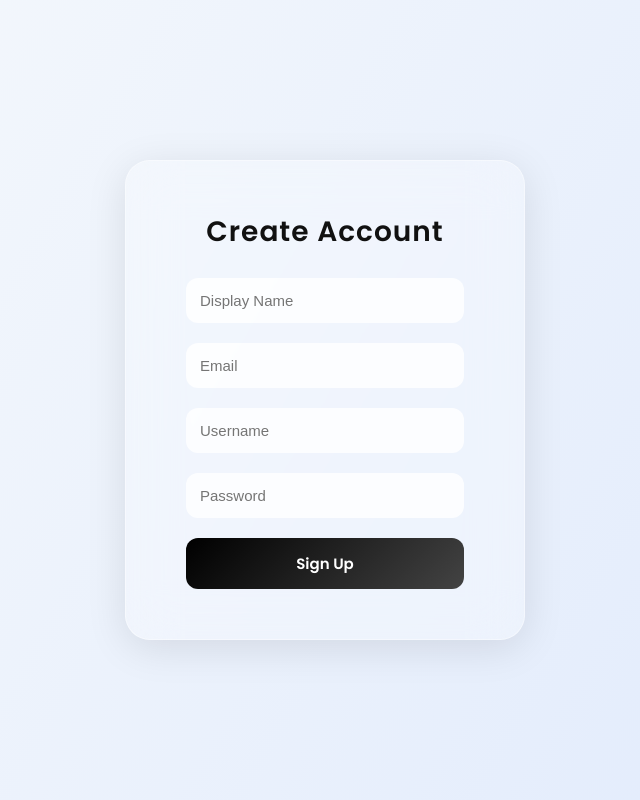
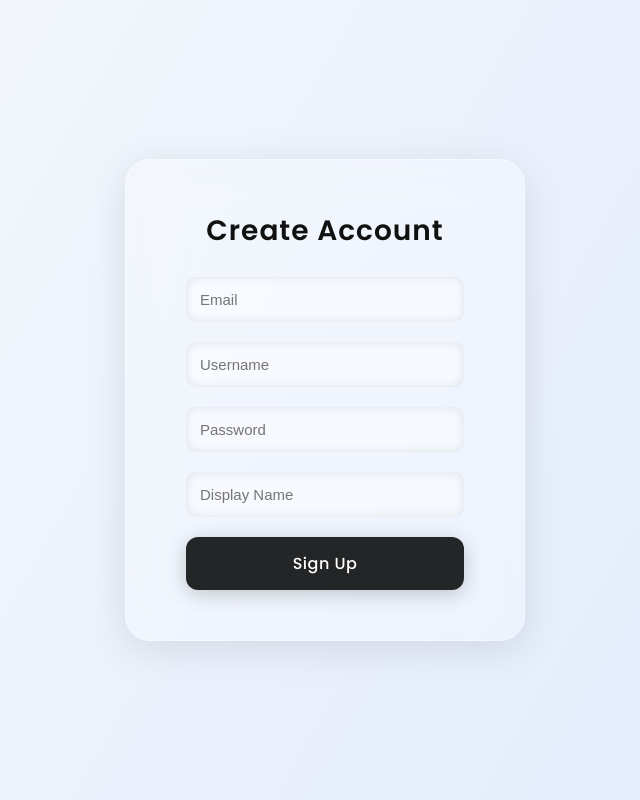
Before and after one commit to prathamshah2207/Somehow-I-Managed, a React app in the folder frontend/: page / in a window 1280 px wide. Shown: the whole page, without its empty margins (315-955 px from the left). Built offline with nearby package versions, Linux system fonts and the light colour scheme; the HTML template or start-up script is replaced by a standard one.

Commit message:
Changed the position of email, passwird, username, display name

```diff
--- a/frontend/src/pages/Signup.css
+++ b/frontend/src/pages/Signup.css
@@ -43,16 +43,17 @@
   margin-bottom: 20px;
   border: none;
   outline: none;
-  border-radius: 12px;
-  background: rgba(255, 255, 255, 0.8);
+  border-radius: 10px;
   font-size: 15px;
+  background: rgba(255, 255, 255, 0.4);
   color: #333;
+  box-shadow: inset 0 0 10px rgba(0, 0, 0, 0.1);
   transition: all 0.3s ease;
 }
 
 .signup-form input:focus {
-  background: rgba(255, 255, 255, 0.95);
-  box-shadow: 0 0 5px rgba(0, 0, 0, 0.1);
+  background: rgba(255, 255, 255, 0.8);
+  transform: scale(1.02);
 }
 
 .signup-form button {
@@ -60,18 +61,23 @@
   padding: 14px;
   border: none;
   border-radius: 12px;
-  background: linear-gradient(135deg, #000000, #434343);
+  background: rgba(0, 0, 0, 0.85);
   color: white;
-  font-weight: 600;
-  font-size: 15px;
+  font-size: 16px;
   cursor: pointer;
+  font-weight: 500;
+  letter-spacing: 0.5px;
+  box-shadow: 0 4px 20px rgba(0, 0, 0, 0.2);
   transition: all 0.3s ease;
 }
 
 .signup-form button:hover {
+  background: rgba(0, 0, 0, 1);
   transform: scale(1.03);
-  background: linear-gradient(135deg, #1a1a1a, #333333);
+  box-shadow: 0 6px 25px rgba(0, 0, 0, 0.3);
 }
+
+
 
 @keyframes fadeIn {
   from {
--- a/frontend/src/pages/Signup.jsx
+++ b/frontend/src/pages/Signup.jsx
@@ -7,12 +7,14 @@ function Signup() {
       <div className="glass-card">
         <h2 className="title">Create Account</h2>
         <form className="signup-form">
-          <input type="text" placeholder="Display Name" required />
-          <input type="email" placeholder="Email" required />
-          <input type="text" placeholder="Username" required />
-          <input type="password" placeholder="Password" required />
-          <button type="submit">Sign Up</button>
-        </form>
+  <input type="email" placeholder="Email" required />
+  <input type="text" placeholder="Username" required />
+  <input type="password" placeholder="Password" required />
+  <input type="text" placeholder="Display Name" required />
+  <button type="submit">Sign Up</button>
+</form>
+
+
       </div>
     </div>
   );
```
